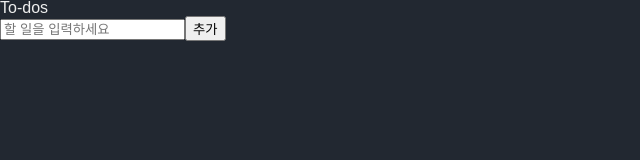
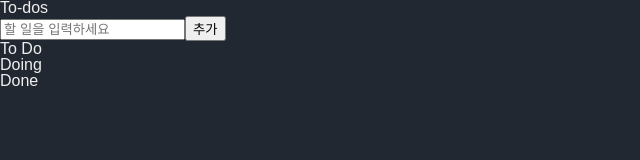
Before and after one commit to Chun-gu/to-do-ts, a React (Create React App) app: page / in a window 1280 px wide. Shown: the top 160 px of the page, without its empty margins (0-640 px from the left). Built offline with nearby package versions, Linux system fonts and the light colour scheme.

Commit message:
✨ selector에 따른 todos 분리 구현

```diff
--- a/src/components/ToDoList.tsx
+++ b/src/components/ToDoList.tsx
@@ -1,16 +1,31 @@
-import { toDoState } from "../atoms";
+import { toDoSelector, toDoState } from "../atoms";
 import { useRecoilValue } from "recoil";
 import ToDoItem from "./ToDoItem";
 
 const ToDoList = () => {
-  const toDos = useRecoilValue(toDoState);
+  const [toDos, doings, dones] = useRecoilValue(toDoSelector);
 
   return (
-    <ul>
-      {toDos.map((toDo) => (
-        <ToDoItem key={toDo.id} {...toDo} />
-      ))}
-    </ul>
+    <>
+      <h2>To Do</h2>
+      <ul>
+        {toDos.map((toDo) => (
+          <ToDoItem key={toDo.id} {...toDo} />
+        ))}
+      </ul>
+      <h2>Doing</h2>
+      <ul>
+        {doings.map((toDo) => (
+          <ToDoItem key={toDo.id} {...toDo} />
+        ))}
+      </ul>
+      <h2>Done</h2>
+      <ul>
+        {dones.map((toDo) => (
+          <ToDoItem key={toDo.id} {...toDo} />
+        ))}
+      </ul>
+    </>
   );
 };
 
```
